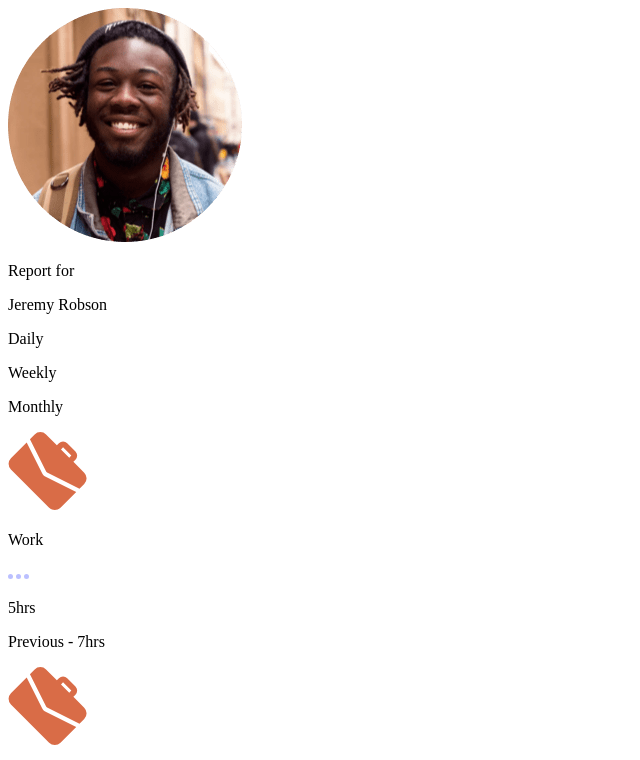
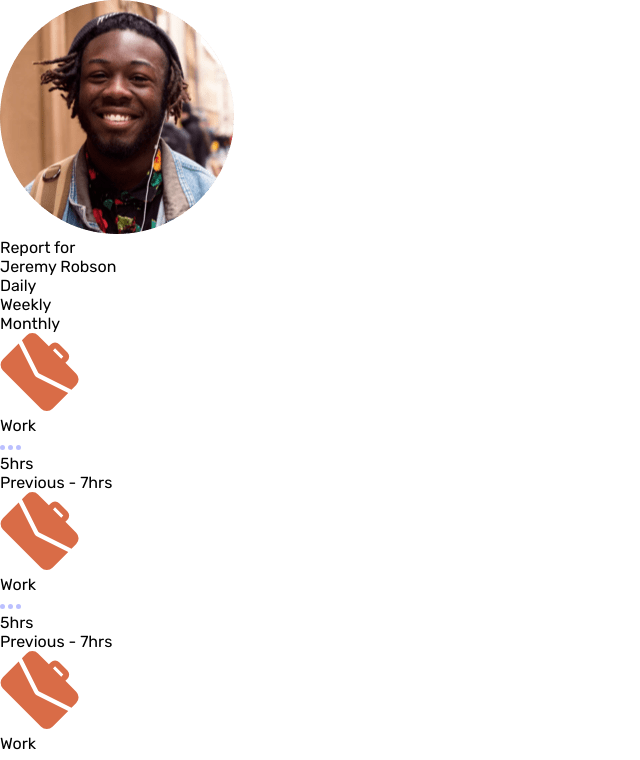
Before and after one commit to shencanet/Frontend-Mentor-app., a plain HTML site: page index.html in a window 1280 px wide. Shown: the top 760 px of the page, without its empty margins (0-640 px from the left). Drawn offline with Linux system fonts and the light colour scheme.

Commit message:
ADD: css variables

```diff
--- a/styles.css
+++ b/styles.css
@@ -1 +1,20 @@
-@import url('https://fonts.googleapis.com/css2?family=Rubik:wght@300;400;500&family=Space+Mono:wght@700&display=swap');
+@import url("https://fonts.googleapis.com/css2?family=Rubik:wght@300;400;500&family=Space+Mono:wght@700&display=swap");
+
+* {
+  padding: 0;
+  margin: 0;
+  box-sizing: border-box;
+}
+:root {
+  --Blue: hsl(246, 80%, 60%);
+  --Light-red: hsl(15, 100%, 70%);
+  --Soft-blue: hsl(195, 74%, 62%);
+  --Light-red: hsl(348, 100%, 68%);
+  --Lime-green: hsl(145, 58%, 55%);
+  --Violet: hsl(264, 64%, 52%);
+  --Soft-orange: hsl(43, 84%, 65%);
+}
+
+body {
+  font-family: "Rubik", sans-serif;
+}
```
